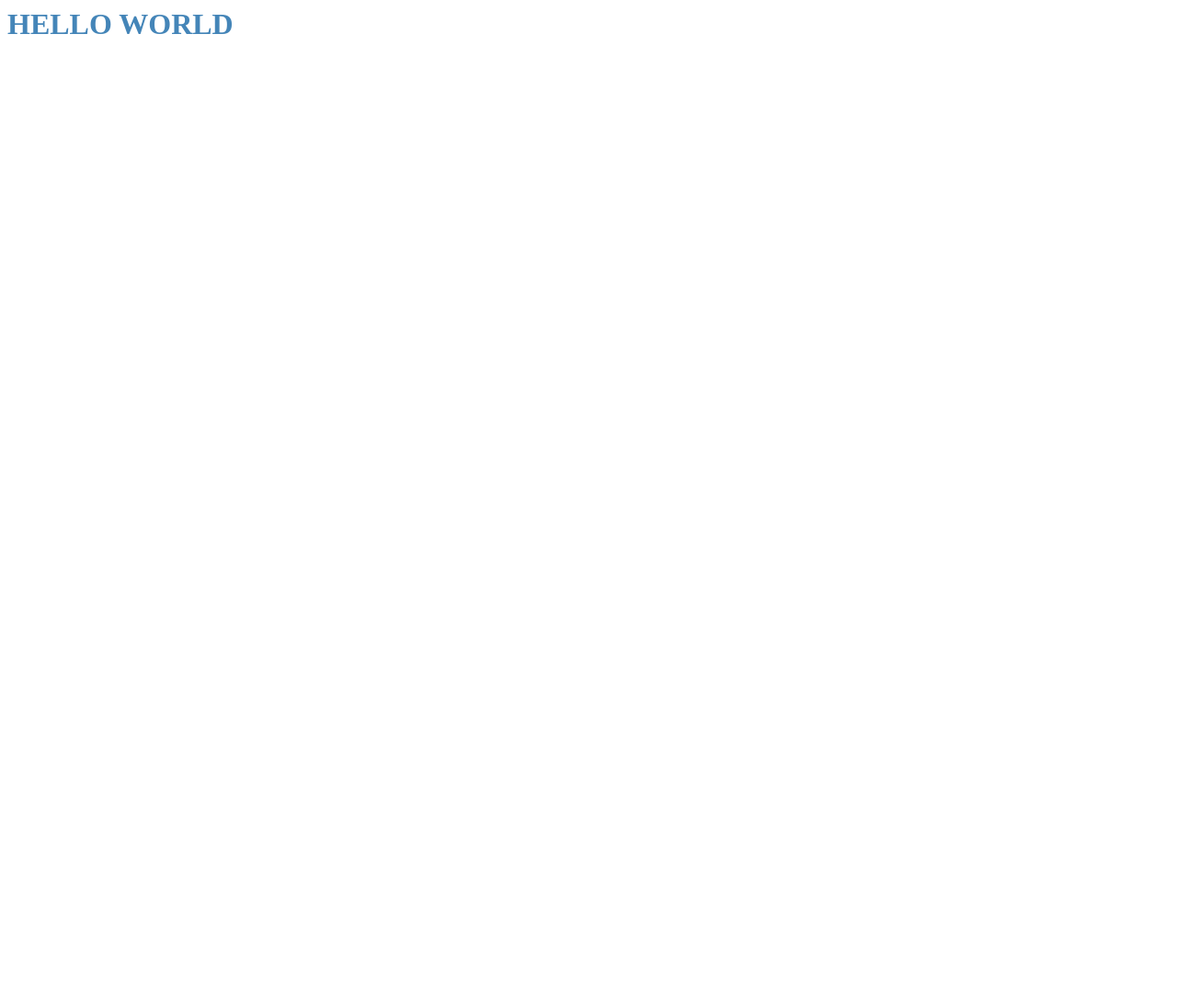
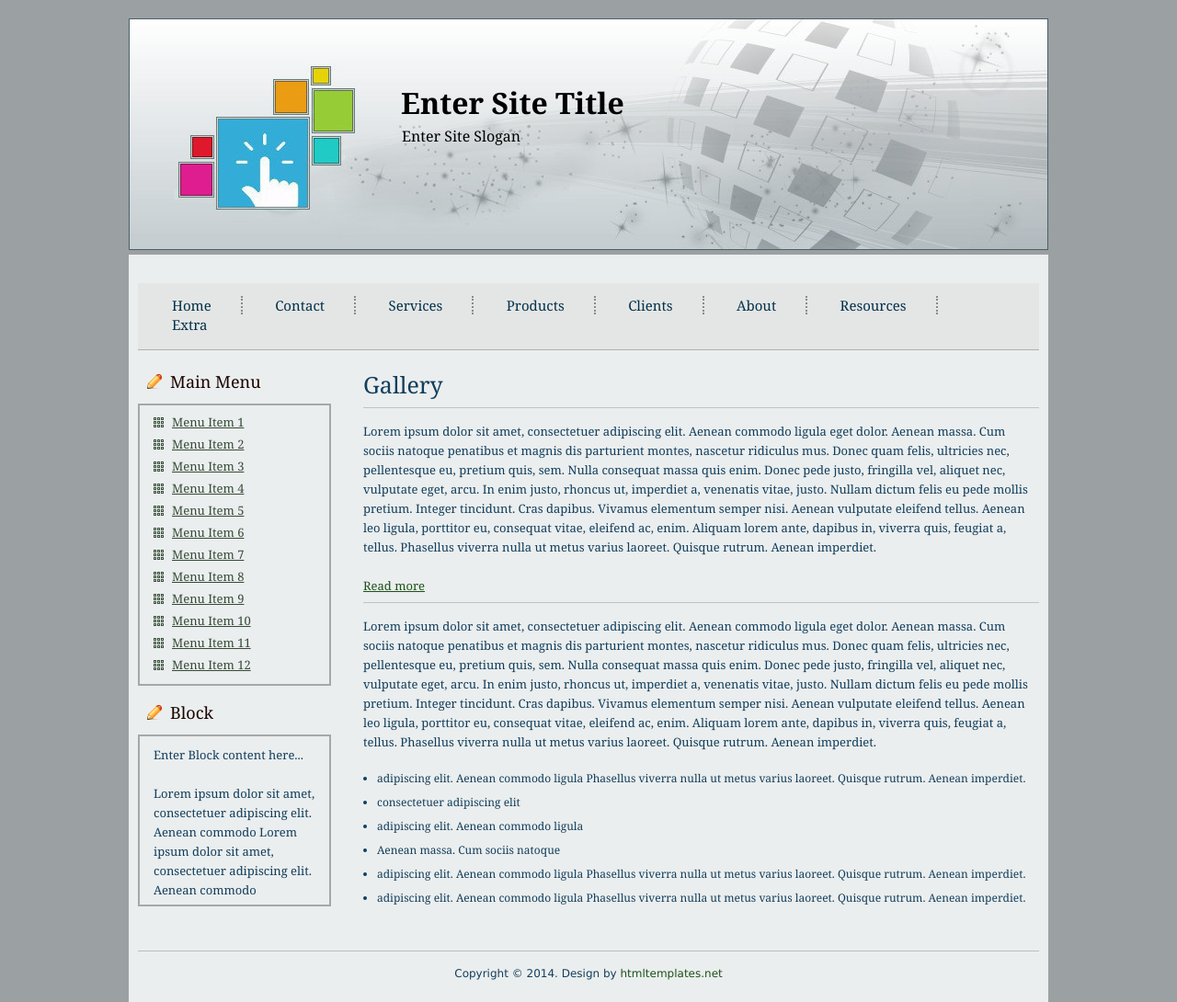
Before and after one commit to Crspy/Crspy.github.io, a plain HTML site: page index.html in a window 1280 px wide. Shown: the top 1090 px of the page at 92% size. Before the commit the page ends 800 px from the top, so only its background shows below. Drawn offline with Linux system fonts and the light colour scheme.

Commit message:
Add files via upload

```diff
--- /dev/null
+++ b/css/style.css
@@ -0,0 +1,322 @@
+/* General Reset */
+html, body, div, span, applet, object, iframe, h1, h2, h3, h4, h5, h6, p, blockquote, pre, a, abbr, acronym, address, big, cite, code, del, dfn, em, font, img, ins, kbd, q, s, samp, small, strike, strong, sub, sup, tt, var, b, u, i, center, dl, dt, dd, ol, ul, li, fieldset, form, label, legend, table, caption, tbody, tfoot, thead, tr, th, td, hr, button {
+	margin:0;
+	padding:0;
+	border:0;
+	outline:0;
+	font-size:100%;
+	vertical-align:baseline;
+	background:none;
+}
+
+ol, ul {
+	list-style-type:none;
+}
+
+h1, h2, h3, h4, h5, h6, li {
+	line-height:100%;
+}
+
+blockquote, q {
+	quotes:none;
+}
+
+q:before, q:after {
+	content:"";
+}
+
+input, textarea, select {
+	font:12px Arial, Helvetica, sans-serif;
+	vertical-align:middle;
+	padding:0;
+	margin:0;
+}
+
+textarea {
+	overflow:auto;
+	resize:none;
+}
+
+body {
+	margin:0px;
+	padding:0px;
+	font-size:13px;
+	line-height:21px;
+	color:#113e5d;
+	background-color:#9ba0a3;
+	font-family:Georgia, "Times New Roman", Times, serif;
+}
+
+h1, h2, h3, h4, h5, h6 {
+	font-weight:normal;
+}
+
+h1 {
+	font-size:33px;
+	margin-bottom:10px;
+}
+
+h2 {
+	font-size:25px;
+	margin-bottom:10px;
+}
+
+h3 {
+	font-size:18px;
+	margin-bottom:10px;
+}
+
+h4 {
+	font-size:16px;
+	margin-bottom:10px;
+}
+
+h5 {
+	font-size:14px;
+	margin-bottom:10px;
+}
+
+h6 {
+	font-size:12px;
+	margin-bottom:10px;
+}
+
+	/*  links
+	******************************/
+	a {color: #1B5219;text-decoration: underline;}
+	a:hover {color: #1B5219;text-decoration: none;}
+
+	/*  superscript and subscript
+	******************************/
+	sup, sub {vertical-align: baseline;position: relative;top: -0.4em;}
+	sub { top: 0.4em; }
+
+	/*  lists
+	******************************/
+	ul, ol {padding:0;margin:0;}
+	ul li {list-style-type:disc;}
+	ol li {list-style-type:decimal;}
+	ul li,
+	ol li {font-size: 12px; line-height: 16px;margin: 0 0 10px 15px;}
+
+	/*  tables
+	******************************/
+	table,th,td {border:1px solid #AAAAAA;}
+	th {padding:3px; font-weight:bold;color:#344b3b;}
+	tr {margin:0 0 5px 0;padding:3px;}
+	td {padding:5px;margin:0 1px;}
+
+	/*  horizontal lines
+	******************************/
+	hr {border-bottom: 1px solid #C1C1CB;margin:5px 0;padding:0;height:2px;width:100%; margin-bottom:15px;}
+
+.clear {
+	clear:both;
+}
+
+.left {
+	float:left;
+}
+
+.right {
+	float:right;
+}
+
+.copyright {
+	border: 0px;
+	height: 1px;
+	width: 1px;
+}
+
+#wrapper {
+	width:1000px;
+	margin:0 auto;
+	padding:20px 0 10px 0;
+}
+
+/*----start header----*/
+#header {
+	padding:0px 0px 5px;
+}
+
+#header .top_banner{
+	background:url(../images/header.jpg) no-repeat left top;
+	height:175px;
+	padding:75px 95px 0 295px;
+	border:#496066 solid 1px;
+}
+
+#header h1{
+	font-size:32px;
+	color:#000000;
+	margin:0px;
+	font-family:Georgia, "Times New Roman", Times, serif;
+	font-weight:bold;
+	padding:0px 0px 10px;
+}
+
+#header h1 a {
+	color:#000000;
+	text-decoration: none;
+}
+
+#header h1 a:hover {
+	text-decoration: none;
+}
+
+#header p{
+	font-size:16px;
+	margin-left:1px;
+	color:#000000;
+	font-family:Georgia, "Times New Roman", Times, serif;
+}
+
+.navigation{
+	margin:0px 0px 25px;
+	border-bottom:#adb1b2 solid 1px;
+	padding:15px 5px;
+	background: #e4e6e5;
+}
+
+.navigation ul{
+	margin:0px;
+	padding:0px;
+}
+
+.navigation ul li{
+	margin:0px;
+	padding:0px 32px;
+	display:inline;
+	font-size:15px;
+	list-style-type:none;
+	border-right:#868B8F dotted 2px;
+}
+
+.navigation ul li a{
+	color:#03314b;
+	text-decoration:none;
+}
+
+.navigation ul li a:hover{
+	text-decoration:underline;
+}
+
+.navigation ul li:last-child {
+	border-right:none;
+}
+/*----end header----*/
+
+
+/*----start page content----*/
+#page_content{
+	background:#EBEEEE;
+	padding:10px;
+}
+
+#page_content .right_section{
+	width:735px;
+	float:right;
+}
+
+#page_content .right_section .top_content{
+	padding:15px 0 0px 0;
+}
+
+#page_content .right_section .top_content .column_one{
+	width:300px;
+	float:left;
+	margin-bottom:20px;
+}
+
+#page_content .right_section .top_content .column_two{
+	width:300px;
+	float:right;
+	margin-bottom:20px;
+}
+
+.common_content{
+	padding:0 0 20px 0;
+}
+
+.border_left{
+	border-left:#6e7678 dotted 1px;
+	padding-left:20px;
+}
+
+.border_none{
+	border:none!important;
+	margin:0px!important;
+}
+
+.left_side_bar{
+	width:210px;
+	margin-bottom:10px;
+	float:left;
+}
+
+.left_side_bar h1{
+	font-size:18px;
+	padding:0 0 0 35px;
+	margin-bottom:15px;
+	color:#1b0400;
+	background:url(../images/pencil.png) no-repeat 10px center;
+}
+
+.left_side_bar .col_1{
+	padding:0px 0 20px 0;
+}
+
+.left_side_bar .col_1 .box{
+	padding:10px 15px 5px;
+	border:#A1A9AB solid 2px;
+}
+
+.left_side_bar .col_1 .box ul{
+	margin:0px;
+	padding:0px;
+}
+
+.left_side_bar .col_1 .box ul li{
+	margin:0px 0px 8px;
+	padding:0px 0px 0px 20px;
+	font-size:13px;
+	list-style-type:none;
+	background:url(../images/li.png) no-repeat left center;
+}
+
+.left_side_bar .col_1 .box ul li a{
+	color:#364b38;
+	text-decoration:underline;
+}
+
+.left_side_bar .col_1 .box ul li a:hover{
+	color:#364b38;
+	text-decoration:none;
+}
+/*----end page content----*/
+
+
+/*----start footer content----*/
+#footer{
+	clear:both;
+	margin-top:18px;
+	padding:15px 0 12px 0;
+	height:25px;
+	text-align:center;
+	font-family:Verdana, Geneva, sans-serif;
+	font-size:12px;
+	line-height:19px;
+	border-top:#b9bdbe solid 1px;
+}
+
+#footer a{
+	color: #1B5219;
+	text-decoration:none;
+}
+
+#footer a:hover{
+	color: #1B5219;
+	text-decoration:underline;
+}
+
+/*----end footer content----*/
--- a/index.html
+++ b/index.html
@@ -1,4 +1,129 @@
-<!-- ######## This is a comment, visible only in the source editor  ######## -->
-<link rel="shortcut icon" type="image/x-icon" href="favicon.ico">
-<h1 style="color: #4485b8;">HELLO WORLD</h1>
-<p></p>
+<!DOCTYPE html>
+<html>
+<head>
+<meta charset="UTF-8">
+<title>Template 1</title>
+<meta name="description" content="A description of your website">
+<meta name="keywords" content="keyword1, keyword2, keyword3">
+<link href="css/style.css" rel="stylesheet" type="text/css">
+</head>
+<body>
+
+<div id="wrapper">
+
+  <div id="header">
+
+    <div class="top_banner">
+      <h1>Enter Site Title</h1>
+      <p>Enter Site Slogan</p>
+    </div>
+
+  </div>
+
+  <div id="page_content">
+
+<!--Template designed by--><a href="http://www.htmltemplates.net"><img src="images/copyright.gif" class="copyright" alt="http://www.htmltemplates.net"></a>
+
+	<div class="navigation">
+      <ul>
+        <li><a href="#">Home</a></li>
+        <li><a href="#">Contact</a></li>
+        <li><a href="#">Services</a></li>
+        <li><a href="#">Products</a></li>
+        <li><a href="#">Clients</a></li>
+        <li><a href="#">About</a></li>
+        <li><a href="#">Resources</a></li>
+        <li><a href="#">Extra</a></li>
+      </ul>
+    </div>
+
+    <div class="left_side_bar">
+
+      <div class="col_1">
+        <h1>Main Menu</h1>
+        <div class="box">
+          <ul>
+            <li><a href="#">Menu Item 1</a></li>
+            <li><a href="#">Menu Item 2</a></li>
+            <li><a href="#">Menu Item 3</a></li>
+            <li><a href="#">Menu Item 4</a></li>
+            <li><a href="#">Menu Item 5</a></li>
+            <li><a href="#">Menu Item 6</a></li>
+            <li><a href="#">Menu Item 7</a></li>
+            <li><a href="#">Menu Item 8</a></li>
+            <li><a href="#">Menu Item 9</a></li>
+            <li><a href="#">Menu Item 10</a></li>
+            <li><a href="#">Menu Item 11</a></li>
+            <li><a href="#">Menu Item 12</a></li>
+          </ul>
+        </div>
+      </div>
+
+      <div class="col_1">
+        <h1>Block</h1>
+        <div class="box">
+          <p>Enter Block content here...</p>
+          <br>
+          <p>Lorem ipsum dolor sit amet, consectetuer adipiscing elit.
+Aenean commodo Lorem ipsum dolor sit amet, consectetuer adipiscing elit.
+ Aenean commodo</p>
+        </div>
+      </div>
+
+    </div>
+
+    <div class="right_section">
+      <div class="common_content">
+        <h2>Gallery</h2>
+        <hr>
+        <p>Lorem ipsum dolor sit amet, consectetuer adipiscing elit.
+Aenean commodo ligula eget dolor. Aenean massa. Cum sociis natoque
+penatibus et magnis dis parturient montes, nascetur ridiculus mus. Donec
+ quam felis, ultricies nec, pellentesque eu, pretium quis, sem. Nulla
+consequat massa quis enim. Donec pede justo, fringilla vel, aliquet nec,
+ vulputate eget, arcu. In enim justo, rhoncus ut, imperdiet a, venenatis
+ vitae, justo. Nullam dictum felis eu pede mollis pretium. Integer
+tincidunt. Cras dapibus. Vivamus elementum semper nisi. Aenean vulputate
+ eleifend tellus. Aenean leo ligula, porttitor eu, consequat vitae,
+eleifend ac, enim. Aliquam lorem ante, dapibus in, viverra quis, feugiat
+ a, tellus. Phasellus viverra nulla ut metus varius laoreet. Quisque
+rutrum. Aenean imperdiet.</p>
+        <br>
+        <p><a href="#">Read more</a></p>
+        <hr>
+        <p>Lorem ipsum dolor sit amet, consectetuer adipiscing elit.
+Aenean commodo ligula eget dolor. Aenean massa. Cum sociis natoque
+penatibus et magnis dis parturient montes, nascetur ridiculus mus. Donec
+ quam felis, ultricies nec, pellentesque eu, pretium quis, sem. Nulla
+consequat massa quis enim. Donec pede justo, fringilla vel, aliquet nec,
+ vulputate eget, arcu. In enim justo, rhoncus ut, imperdiet a, venenatis
+ vitae, justo. Nullam dictum felis eu pede mollis pretium. Integer
+tincidunt. Cras dapibus. Vivamus elementum semper nisi. Aenean vulputate
+ eleifend tellus. Aenean leo ligula, porttitor eu, consequat vitae,
+eleifend ac, enim. Aliquam lorem ante, dapibus in, viverra quis, feugiat
+ a, tellus. Phasellus viverra nulla ut metus varius laoreet. Quisque
+rutrum. Aenean imperdiet.</p><br>
+        <ul>
+        <li>adipiscing elit. Aenean commodo ligula Phasellus viverra nulla ut metus varius laoreet. Quisque rutrum. Aenean imperdiet.</li>
+        <li>consectetuer adipiscing elit</li>
+        <li>adipiscing elit. Aenean commodo ligula</li>
+        <li>Aenean massa. Cum sociis natoque</li>
+        <li>adipiscing elit. Aenean commodo ligula Phasellus viverra nulla ut metus varius laoreet. Quisque rutrum. Aenean imperdiet.</li>
+        <li>adipiscing elit. Aenean commodo ligula Phasellus viverra nulla ut metus varius laoreet. Quisque rutrum. Aenean imperdiet.</li>
+        </ul>
+        </div>
+
+    </div>
+
+    <div class="clear"></div>
+
+    <!--start footer from here-->
+    <div id="footer">Copyright &copy; 2014. Design by <a href="http://www.htmltemplates.net" target="_blank">htmltemplates.net</a><br>
+
+    </div>
+
+  </div>
+
+</div>
+
+</body></html>
```
Also changed, not shown: images/copyright.gif (added), images/header.jpg (added), images/li.png (added), images/pencil.png (added).
